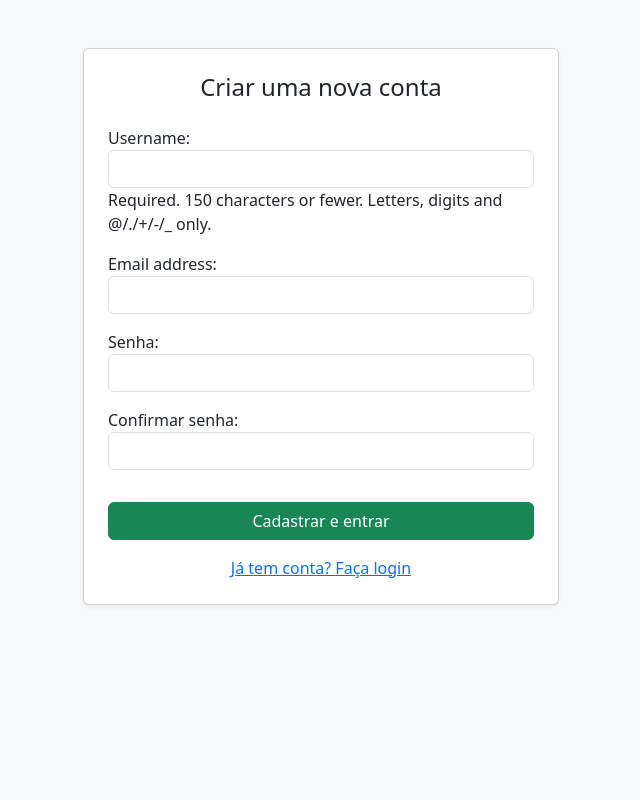
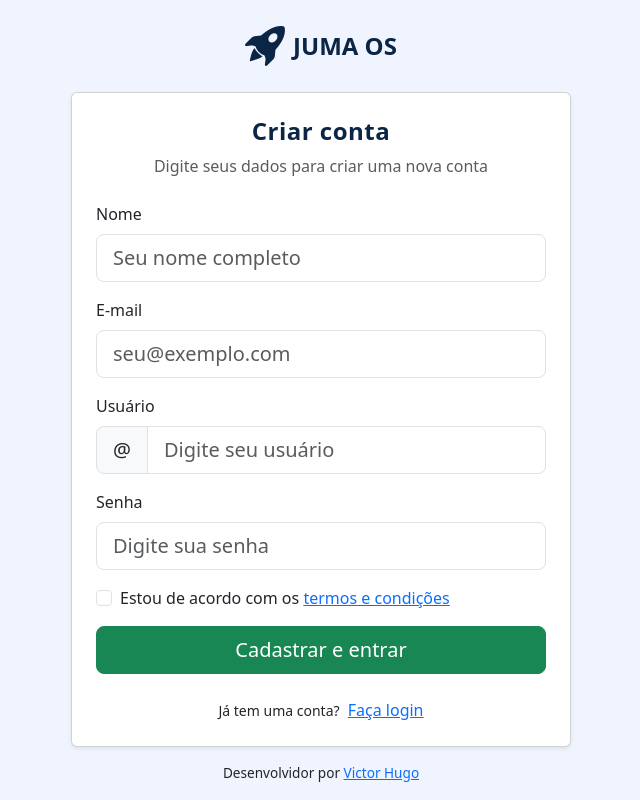
Before and after one commit to Victoryusz/ordem-servico, a Django app: page /register/ in a window 1280 px wide. Shown: the whole page, without its empty margins (319-959 px from the left). Run offline with Django 5.2, Linux system fonts and the light colour scheme.

Commit message:
Adiciona estrutura e estilos para a página de cadastro: - Inclui cabeçalho com logo e título JUMA OS. - Adiciona card centralizado com título Criar conta. - Implementa formulário com campos para nome, e-mail e usuário. - Aplica estilos personalizados para fundo, card e cabeçalho.

```diff
--- a/app/app_order/templates/app_order/painel_funcionario.html
+++ b/app/app_order/templates/app_order/painel_funcionario.html
@@ -41,7 +41,7 @@
         <!-- Sidebar lateral -->
         <nav class="col-md-3 col-lg-2 d-md-block sidebar p-3">
           <h4 class="mb-4">
-            <i class="bi bi-tools"></i> Juma OS
+            <i class="bi bi-rocket-takeoff"></i> Juma OS
             <div class="fs-6 text-white-50">Gestão de Ordens de Serviço</div>
           </h4>
           <ul class="nav flex-column">
--- a/app/app_order/templates/app_order/register.html
+++ b/app/app_order/templates/app_order/register.html
@@ -2,31 +2,89 @@
 <html lang="pt-br">
   <head>
     <meta charset="UTF-8" />
-    <title>Cadastro de Usuário</title>
+    <meta name="viewport" content="width=device-width, initial-scale=1, shrink-to-fit=no" />
+    <title>Cadastro — JumaOS</title>
+    <!-- Bootstrap CSS -->
     <link
       href="https://cdn.jsdelivr.net/npm/bootstrap@5.3.0/dist/css/bootstrap.min.css"
       rel="stylesheet"
     />
+    <!-- Bootstrap Icons -->
+    <link
+      rel="stylesheet"
+      href="https://cdn.jsdelivr.net/npm/bootstrap-icons@1.10.5/font/bootstrap-icons.css"
+    />
+    <style>
+      body { background-color: #f0f4ff; }
+      .logo-header { padding: 1rem; }
+      .card-wrapper { max-width: 500px; width: 100%; }
+      .footer-credit { padding: 1rem 0; font-size: 0.85rem; }
+    </style>
   </head>
-  <body class="bg-light">
-    <div class="container mt-5" style="max-width: 500px">
-      <div class="card p-4 shadow-sm">
-        <h4 class="mb-4 text-center">Criar uma nova conta</h4>
+  <body>
+    <div class="d-flex flex-column min-vh-100 align-items-center justify-content-center px-3">
+      <!-- Logo/header fora do card -->
+      <div class="logo-header d-flex justify-content-center align-items-center">
+        <i class="bi bi-rocket-takeoff-fill fs-1" style="color:#0b2545;"></i>
+        <span class="h4 ms-2 mb-0 fw-bold" style="color:#0b2545;" style="letter-spacing:1px;">JUMA OS</span>
+      </div>
 
-        <!-- Formulário de cadastro -->
-        <form method="post">
-          {% csrf_token %} {{ form.as_p }}
+      <!-- Card de cadastro -->
+      <div class="card shadow-sm card-wrapper">
+        <div class="card-body p-4">
+          <h4 class="text-center mb-2 fw-bold" style="color:#0b2545; letter-spacing:0.5px;">Criar conta</h4>
+          <p class="text-center text-muted mb-4">Digite seus dados para criar uma nova conta</p>
 
-          <button type="submit" class="btn btn-success w-100 mt-3">
-            Cadastrar e entrar
-          </button>
-        </form>
+          <!-- Formulário de cadastro -->
+          <form method="post" novalidate enctype="multipart/form-data">
+            {% csrf_token %}
 
-        <!-- Link para login se já tiver conta -->
-        <div class="text-center mt-3">
-          <a href="{% url 'login' %}">Já tem conta? Faça login</a>
+            <div class="mb-3">
+              <label for="nome" class="form-label">Nome</label>
+              <input type="text" id="nome" name="nome" class="form-control form-control-lg" placeholder="Seu nome completo" required />
+            </div>
+
+            <div class="mb-3">
+              <label for="email" class="form-label">E-mail</label>
+              <input type="email" id="email" name="email" class="form-control form-control-lg" placeholder="seu@exemplo.com" required />
+            </div>
+
+            <div class="mb-3">
+              <label for="username" class="form-label">Usuário</label>
+              <div class="input-group input-group-lg">
+                <span class="input-group-text" id="addon-reg">@</span>
+                <input type="text" id="username" name="username" class="form-control" placeholder="Digite seu usuário" aria-describedby="addon-reg" required />
+              </div>
+            </div>
+
+            <div class="mb-3">
+              <label for="password1" class="form-label">Senha</label>
+              <input type="password" id="password1" name="password1" class="form-control form-control-lg" placeholder="Digite sua senha" required />
+            </div>
+
+            <div class="mb-3 form-check">
+              <input type="checkbox" id="terms" name="terms" class="form-check-input" required />
+              <label for="terms" class="form-check-label">Estou de acordo com os <a href="#">termos e condições</a></label>
+            </div>
+
+            <button type="submit" class="btn btn-success btn-lg w-100">Cadastrar e entrar</button>
+          </form>
+
+          <!-- Link para login -->
+          <div class="text-center mt-4">
+            <small>Já tem uma conta?</small>
+            <a href="{% url 'login' %}" class="fw-medium ms-1">Faça login</a>
+          </div>
         </div>
       </div>
+
+      <!-- Footer credit -->
+      <div class="footer-credit text-center">
+        Desenvolvidor por <a href="https://github.com/Victoryusz" target="_blank">Victor Hugo</a>
+      </div>
     </div>
+
+    <!-- Bootstrap JS -->
+    <script src="https://cdn.jsdelivr.net/npm/bootstrap@5.3.0/dist/js/bootstrap.bundle.min.js"></script>
   </body>
 </html>
```
